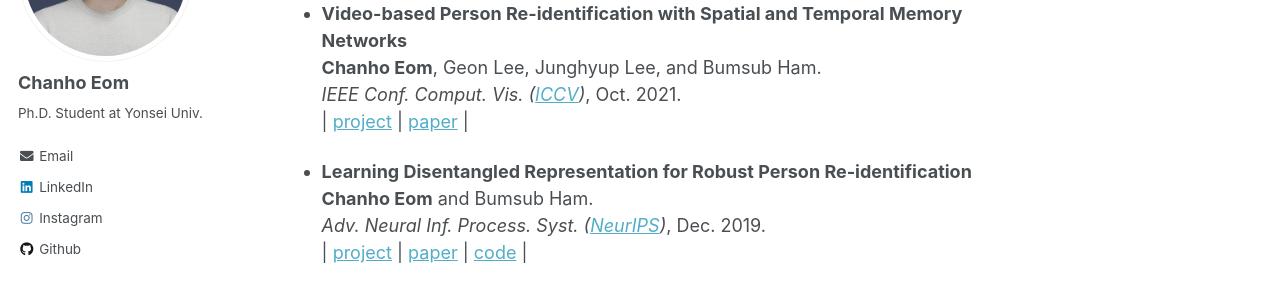
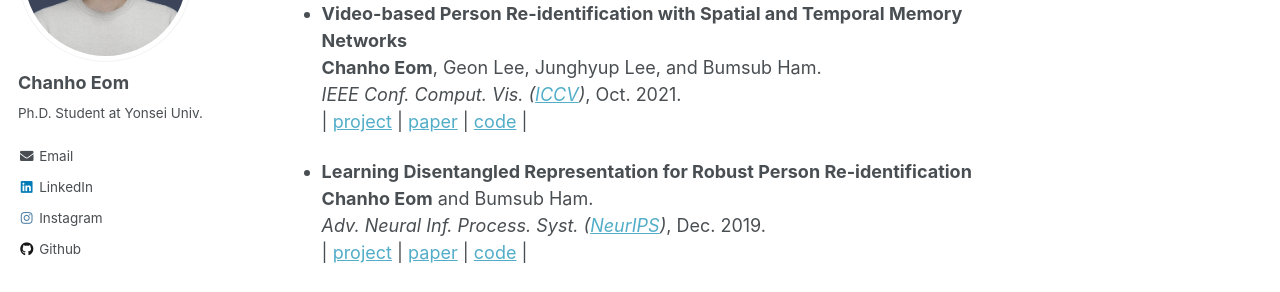
Before and after one commit to chanhoeom/chanhoEom.github.io, a Jekyll site: the page built from _pages/about.md, in a window 1280 px wide and 900 px high, scrolled down 841 px. Shown: the part 149-441 px from the top of the window. Built offline with Jekyll 4.4.1, drawn with Linux system fonts in a browser that asks for light colours.

Commit message:
Update about.md

```diff
--- a/_pages/about.md
+++ b/_pages/about.md
@@ -42,6 +42,7 @@ _________________
 *IEEE Conf. Comput. Vis. ([ICCV](https://iccv2021.thecvf.com/home))*, Oct. 2021.
 \| [project](https://cvlab.yonsei.ac.kr/projects/STMN/)
 \| [paper](https://openaccess.thecvf.com/content/ICCV2021/papers/Eom_Video-Based_Person_Re-Identification_With_Spatial_and_Temporal_Memory_Networks_ICCV_2021_paper.pdf)
+\| [code](https://github.com/cvlab-yonsei/STMN)
 \|
 
 * **Learning Disentangled Representation for Robust Person Re-identification**
```
